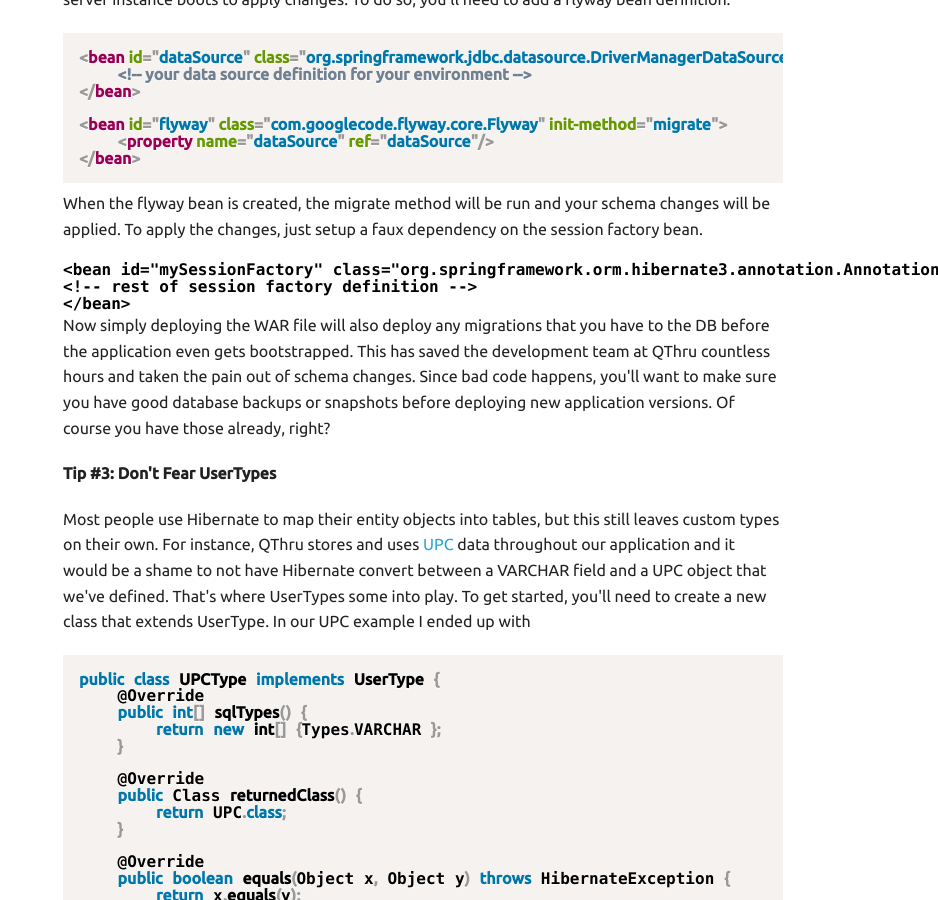
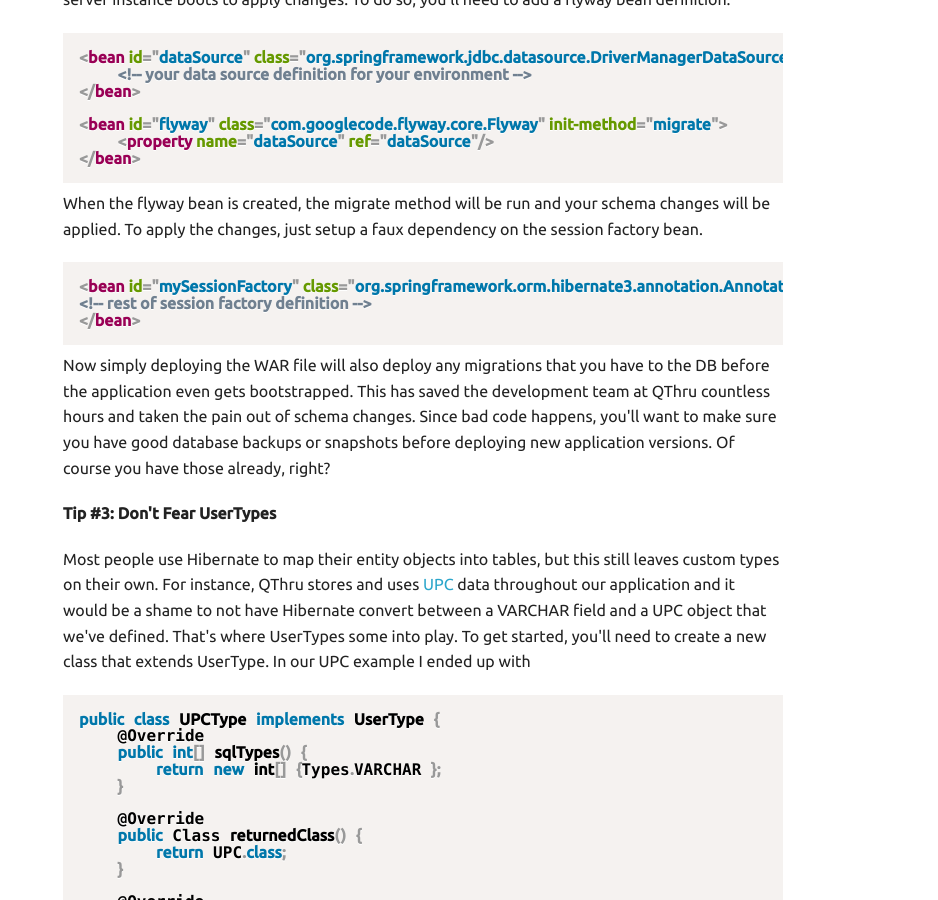
Before and after one commit to dhable/caffeinatedideas.com, a Jekyll site: the page built from _posts/2012-12-12-hibernate-tips.markdown, in a window 1280 px wide and 900 px high, scrolled down 890 px. Shown: the whole window, without its empty margins (342-1280 px from the left). Built offline with Jekyll 4.4.1, drawn with Linux system fonts in a browser that asks for light colours; nearby versions of some CDN libraries; comment, search, counter and statistics services are not loaded.

Commit message:
Fixes Issue #10

```diff
--- a/_posts/2012-12-12-hibernate-tips.markdown
+++ b/_posts/2012-12-12-hibernate-tips.markdown
@@ -58,7 +58,7 @@ When the flyway bean is created, the migrate method will be run and your schema
 will be applied. To apply the changes, just setup a faux dependency on the session factory
 bean.
 
-{% prism xml %}
+{% prism markup %}
 <bean id="mySessionFactory" class="org.springframework.orm.hibernate3.annotation.AnnotationSessionFactoryBean" depends-on="flyway">
 <!-- rest of session factory definition -->
 </bean>
```
